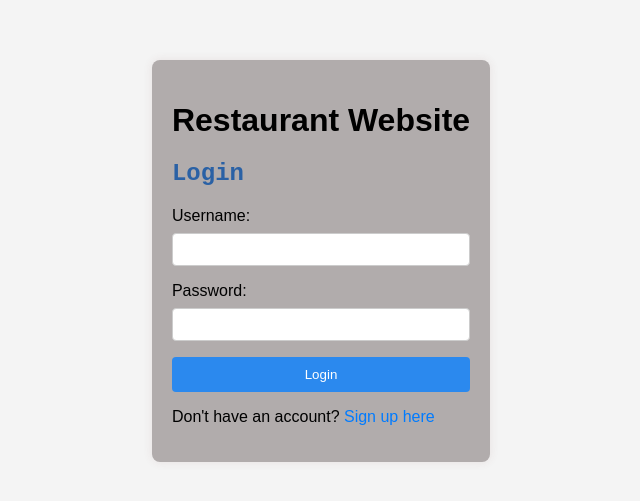
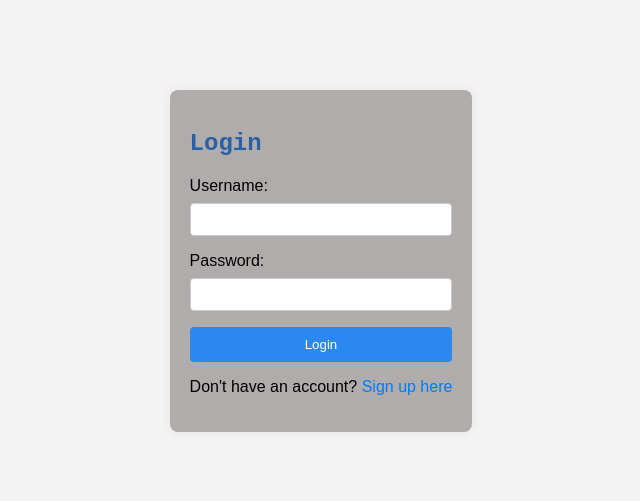
Before and after one commit to Balamurugan1712/nexus-project-task-2, a plain HTML site: page index.html in a window 1280 px wide. Shown: the part 139-640 px from the top of the page, without its empty margins (319-959 px from the left). Drawn offline with Linux system fonts and the light colour scheme.

Commit message:
Update index.html

```diff
--- a/index.html
+++ b/index.html
@@ -9,8 +9,7 @@
 <body>
     <div class="container">
         <div class="form-container" id="login-form">
-          <h1> Restaurant Website<h1>
-            <h2> Login</h2>
+            <h2>Login</h2>
             <form onsubmit="login(event)">
                 <label for="login-username">Username:</label>
                 <input type="text" id="login-username" required>
```
